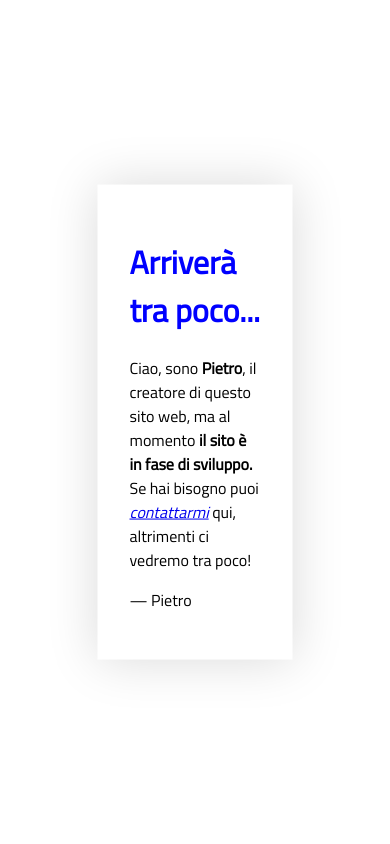
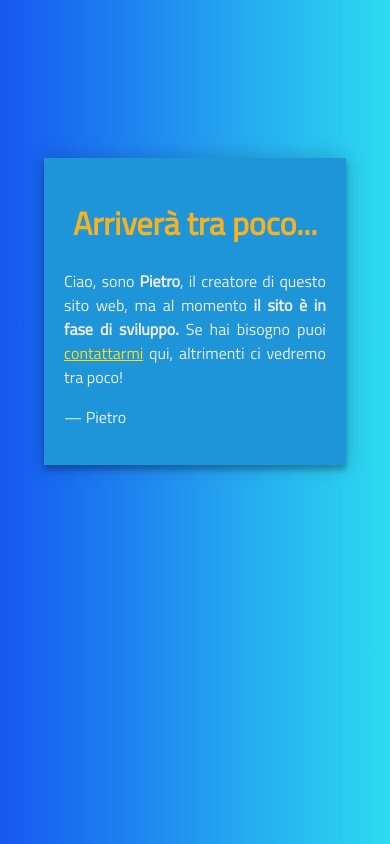
Before and after one commit to pietro2356/rocchionetworkrepo, an Angular app: page / in a window 390 px wide. Built offline with nearby package versions, Linux system fonts and the light colour scheme.

Commit message:
End landing page.

```diff
--- a/src/app/app.component.css
+++ b/src/app/app.component.css
@@ -1,81 +1,37 @@
-/* body {
-    text-align: center;
-    padding: 150px;
-    color: #333;
-    font-size: bold;
+h1{
+  color: #F7B223;
+  text-align: center;
 }
 
-h1 {
-    font-size: 50px;
+a{
+  color: #FCDD17;
 }
 
-article {
-    display: block;
-    text-align: left;
-    width: 650px;
-    margin: 0 auto;
+a.hover{
+  color: #FC7517;
 }
 
-a {
-    color: #dc8100;
-    text-decoration: none;
-}
-
-a:hover {
-    color: #333;
-    text-decoration: none;
-}
-
-
-@media screen and (max-width: 768px) {
-    .cont{
-        width: 100%;
-    }
-} */
-
-
-/* ---------------------------------------- */
-
-* {
-  box-sizing: border-box;
-}
-
-body {
-  margin: 0;
-  padding: 0;
-  display: flex;
-  justify-content: center;
-  align-items: center;
-  min-height: 100vh;
+.content{
   position: relative;
-}
-
-.content {
-  background: white;
-  padding: 2em;
-  box-shadow: 0 0 3em rgba(0, 0, 0, 0.15);
-  position: fixed;
-  top: 50%;
-  left: 50%;
-  transform: translate(-50%, -50%);
-}
-
-h1 {
-  color: #F5492F;
+  z-index: 1;
+  background-color: #1E95D9;
+  color: #eee;
+  max-width: 50%;
+  margin: 0 auto 100px;
+  padding: 45px;
+  box-shadow: 0 0 20px 0 rgba(0, 0, 0, 0.2), 0 5px 5px rgba(0, 0, 0, 0.24);
+  margin-top: 15%;
 }
 
 /*
     TODO: Aggiustare il blocco in centro schermo per i telefoni.
 */
 @media screen and (max-width: 900px) {
-    /* TODO: fix...*/
-  .center {
-    top: 10%;
-    left: 10%;
-  }
-
-  /* * Funziona */
-  h1 {
-    color: blue;
+  .content{
+    margin: 0 auto 10px;
+    padding: 20px;
+    max-width: 70%;
+    top: 150px;
+    text-align: justify;
   }
 }
--- a/src/app/app.component.html
+++ b/src/app/app.component.html
@@ -2,7 +2,7 @@
 <div class="content">
   <h1>Arriverà tra poco...</h1>
   <div>
-    <p>Ciao, sono <b>Pietro</b>, il creatore di questo sito web, ma al momento <b>il sito è in fase di sviluppo.</b> Se hai bisogno puoi <i><a href="mailto:pietro.rocchio@gmail.com">contattarmi</a></i> qui, altrimenti ci vedremo tra poco!</p>
+    <p>Ciao, sono <b>Pietro</b>, il creatore di questo sito web, ma al momento <b>il sito è in fase di sviluppo.</b> Se hai bisogno puoi <a href="mailto:pietro.rocchio@gmail.com">contattarmi</a> qui, altrimenti ci vedremo tra poco!</p>
     <p>&mdash; Pietro</p>
   </div>
 </div>
--- a/src/styles.css
+++ b/src/styles.css
@@ -4,3 +4,11 @@
 html{
     font-family: 'Titillium Web', sans-serif;
 }
+
+body{
+    background: #2DDBF0; /* fallback for old browsers */
+    background: -webkit-linear-gradient(right, #2DDBF0, #1657F0);
+    background: -moz-linear-gradient(right, #2DDBF0, #1657F0);
+    background: -o-linear-gradient(right, #2DDBF0, #1657F0);
+    background: linear-gradient(to left, #2DDBF0, #1657F0);
+  }
```
